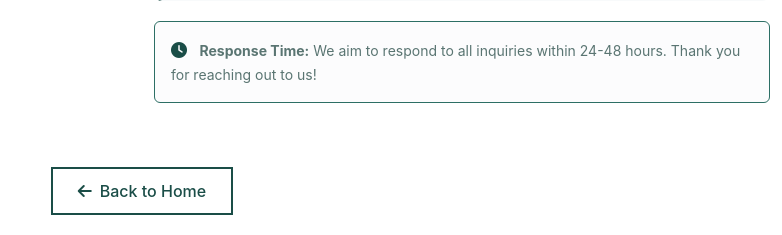
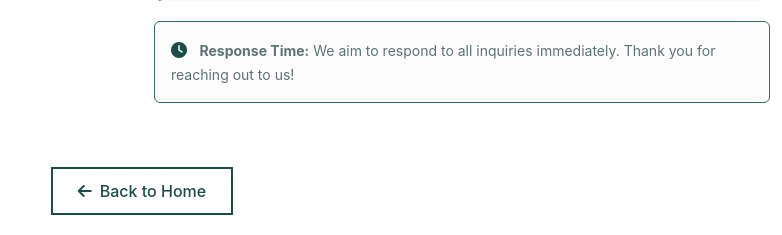
Before and after one commit to ClementNdome/housin, a Flask app: page /contact in a window 1280 px wide. Shown: the part 980-1215 px from the top of the page, without its empty margins (498-1280 px from the left). Run offline with Flask 3, Linux system fonts and the light colour scheme; some libraries are stand-ins or nearby versions.

Commit message:
Update contact.html: modify response time message to indicate immediate response to inquiries for improved customer communication.

```diff
--- a/templates/contact.html
+++ b/templates/contact.html
@@ -150,7 +150,7 @@
             <div class="alert alert-light border" style="border-color: #2d6f65 !important; margin-top: 20px;">
                 <i class="fas fa-clock" style="color: #1a4d47;"></i>
                 <small class="ms-2" style="color: #5a7572;">
-                    <strong>Response Time:</strong> We aim to respond to all inquiries within 24-48 hours. Thank you for reaching out to us!
+                    <strong>Response Time:</strong> We aim to respond to all inquiries immediately. Thank you for reaching out to us!
                 </small>
             </div>
         </div>
```
